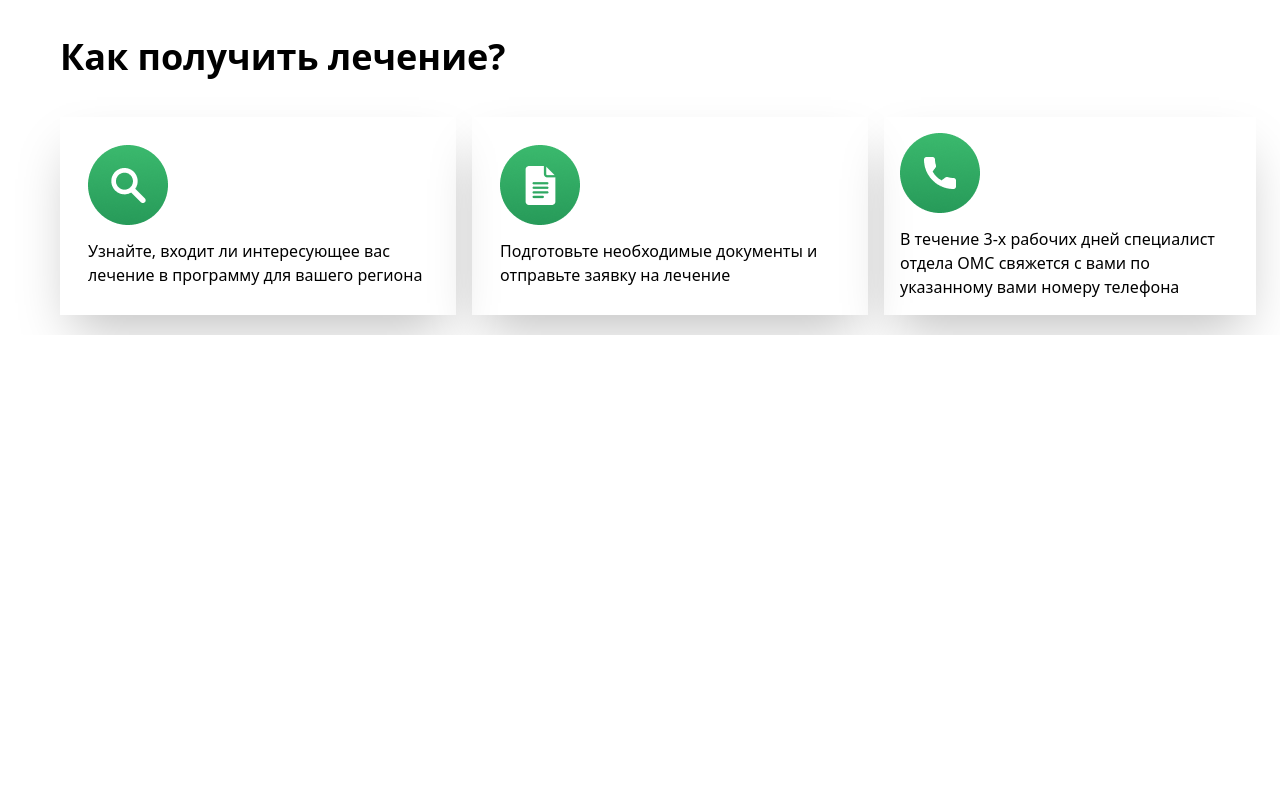
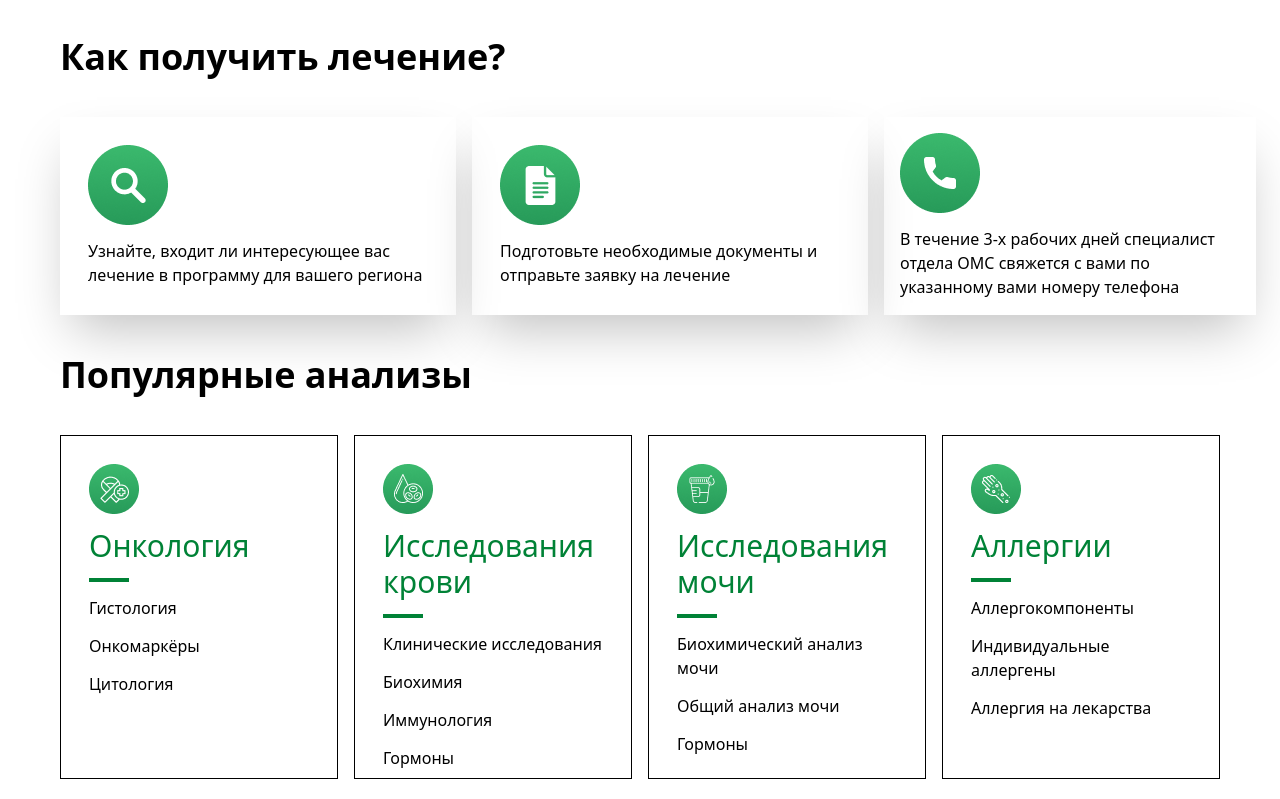
Before and after one commit to habibullohtuganov-ctrl/home_work_13, a website: page index.html in a window 1280 px wide. Shown: the part 735-1534 px from the top of the page. Before the commit the page ends 1070 px from the top, so only its background shows below. Drawn offline with Linux system fonts and the light colour scheme.

Commit message:
sixth commit

```diff
--- a/index.html
+++ b/index.html
@@ -100,6 +100,45 @@
             <p class="lg:w-85">В течение 3-х рабочих дней специалист отдела ОМС свяжется с вами по указанному вами номеру телефона</p>
         </div>
     </div>
+
+    <div class="max-w-300 m-auto flex justify-between items-center p-5 ">
+        <p class="flex items-center gap-2 text-4xl font-bold">Популярные анализы</p>
+    </div>
+    <div class="max-w-300 m-auto flex gap-4 items-center p-5 flex-col lg:flex-row justify-between">
+        <div class="flex flex-col gap-3.5 items-start p-7 border w-full lg:h-86">
+            <img src="./src/img/Group 1894.png">
+            <h1 class="text-3xl text-green-700">Онкология</h1>
+            <hr class="lg:w-10 border-2 border-green-700">
+            <p>Гистология</p>
+            <p>Онкомаркёры</p>
+            <p>Цитология</p>
+        </div>
+        <div class="flex flex-col gap-3.5 items-start p-7 border w-full lg:h-86">
+            <img src="./src/img/Group 1894 (1).png">
+            <h1 class="text-3xl text-green-700">Исследования крови </h1>
+            <hr class="lg:w-10 border-2 border-green-700">
+            <p>Клинические исследования</p>
+            <p>Биохимия</p>
+            <p>Иммунология</p>
+            <p>Гормоны</p>
+        </div>
+        <div class="flex flex-col gap-3.5 items-start p-7 border w-full lg:h-86">
+            <img src="./src/img/Group 1894 (2).png">
+            <h1 class="text-3xl text-green-700">Исследования мочи</h1>
+            <hr class="lg:w-10 border-2 border-green-700">
+            <p>Биохимический анализ мочи</p>
+            <p>Общий анализ мочи</p>
+            <p>Гормоны</p>
+        </div>
+        <div class="flex flex-col gap-3.5 items-start p-7 border w-full lg:h-86">
+            <img src="./src/img/Group 1894 (3).png">
+            <h1 class="text-3xl text-green-700">Аллергии</h1>
+            <hr class="lg:w-10 border-2 border-green-700">
+            <p>Аллергокомпоненты</p>
+            <p>Индивидуальные аллергены</p>
+            <p>Аллергия на лекарства</p>
+        </div>
+    </div>
 </body>
 
 </html>
```
Also changed, not shown: src/img/Group 1894 (1).png (added), src/img/Group 1894 (2).png (added), src/img/Group 1894 (3).png (added), src/img/Group 1894.png (added), src/output.css.
